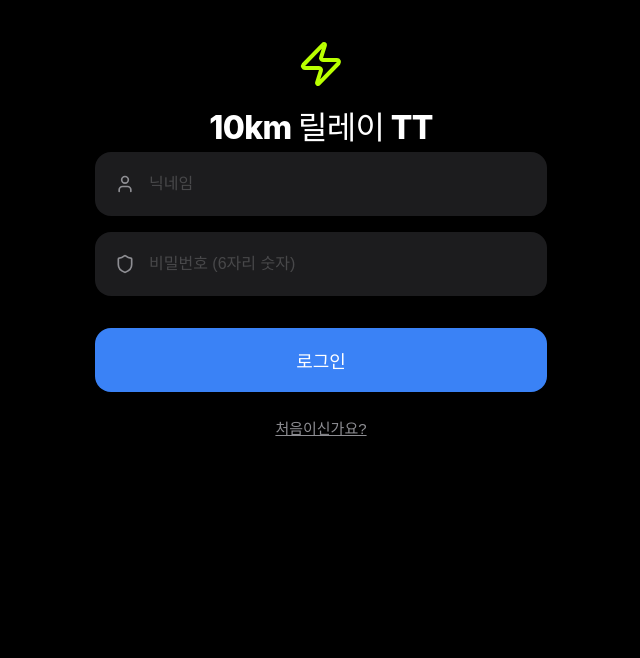
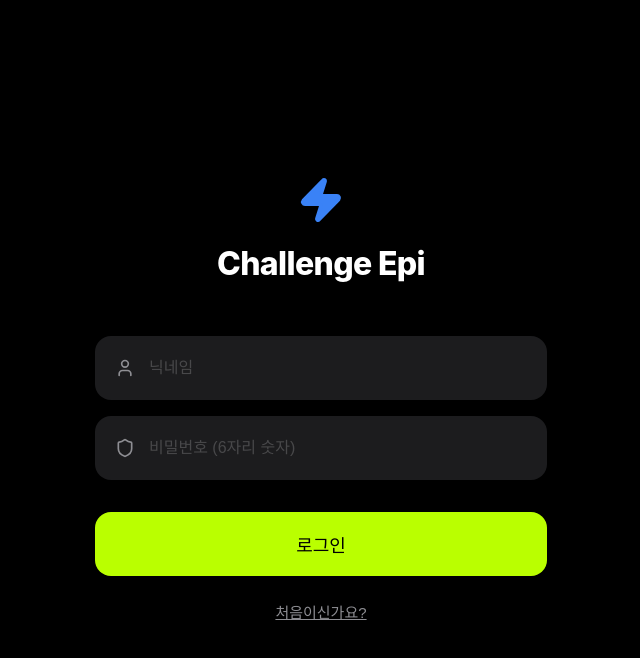
Before and after one commit to pigpo11/Challege_run, a React (Vite) app: page / in a window 1280 px wide. Shown: the top 658 px of the page, without its empty margins (319-959 px from the left). Built offline with nearby package versions, Linux system fonts and the light colour scheme; a web font is replaced by a local one.

Commit message:
Center login screen and update button color to green

```diff
--- a/src/App.css
+++ b/src/App.css
@@ -2761,6 +2761,7 @@
   color: var(--fit-green);
   margin-left: 2px;
 }
+
 /* Logout Button Style */
 .btn-logout-premium {
   width: 100%;
@@ -2790,13 +2791,14 @@
   padding: 40px 24px;
   display: flex;
   flex-direction: column;
+  justify-content: center;
   height: 100%;
   background-color: #000;
 }
 
 .auth-header {
-  margin-top: 40px;
   margin-bottom: 60px;
+  text-align: center;
 }
 
 .auth-title {
@@ -2847,8 +2849,8 @@
 }
 
 .auth-btn-primary {
-  background: #3a82f6;
-  color: #fff;
+  background: var(--fit-green);
+  color: #000;
   border: none;
   border-radius: 16px;
   height: 64px;
--- a/src/App.tsx
+++ b/src/App.tsx
@@ -192,8 +192,7 @@ const AuthView = ({ onLogin, onSignup, allUserNames }: { onLogin: (name: string,
                 autoFocus
               />
             </div>
-            {signupError && <p className="error-msg-premium">{signupError}</p>}
-            <div className="flex-1" />
+            {signupError && <p className="error-msg-premium text-center">{signupError}</p>}
             <button className="auth-btn-primary" disabled={!newName.trim()} onClick={nextSignupStep}>다음</button>
           </div>
         );
@@ -201,7 +200,7 @@ const AuthView = ({ onLogin, onSignup, allUserNames }: { onLogin: (name: string,
         return (
           <div className="auth-container">
             <div className="auth-header">
-              <button className="text-gray-500 mb-20" onClick={() => setSignupStep(1)}><ChevronLeft size={24} /></button>
+              <button className="text-gray-500 mb-20 block mx-auto" onClick={() => setSignupStep(1)}><ChevronLeft size={24} /></button>
               <h1 className="auth-title">로그인 시 사용할<br />숫자 6자리를 입력해주세요</h1>
             </div>
             <div className="auth-input-wrapper">
@@ -215,7 +214,6 @@ const AuthView = ({ onLogin, onSignup, allUserNames }: { onLogin: (name: string,
                 autoFocus
               />
             </div>
-            <div className="flex-1" />
             <button className="auth-btn-primary" disabled={newPass.length < 6} onClick={nextSignupStep}>다음</button>
           </div>
         );
@@ -223,7 +221,7 @@ const AuthView = ({ onLogin, onSignup, allUserNames }: { onLogin: (name: string,
         return (
           <div className="auth-container">
             <div className="auth-header">
-              <button className="text-gray-500 mb-20" onClick={() => setSignupStep(2)}><ChevronLeft size={24} /></button>
+              <button className="text-gray-500 mb-20 block mx-auto" onClick={() => setSignupStep(2)}><ChevronLeft size={24} /></button>
               <h1 className="auth-title">비밀번호를<br />한 번 더 입력해 주세요</h1>
             </div>
             <div className="auth-input-wrapper">
@@ -237,8 +235,7 @@ const AuthView = ({ onLogin, onSignup, allUserNames }: { onLogin: (name: string,
                 autoFocus
               />
             </div>
-            {signupError && <p className="error-msg-premium">{signupError}</p>}
-            <div className="flex-1" />
+            {signupError && <p className="error-msg-premium text-center">{signupError}</p>}
             <button className="auth-btn-primary" disabled={confirmPass.length < 6} onClick={nextSignupStep}>다음</button>
           </div>
         );
@@ -246,7 +243,7 @@ const AuthView = ({ onLogin, onSignup, allUserNames }: { onLogin: (name: string,
         return (
           <div className="auth-container">
             <div className="auth-header">
-              <button className="text-gray-500 mb-20" onClick={() => setSignupStep(3)}><ChevronLeft size={24} /></button>
+              <button className="text-gray-500 mb-20 block mx-auto" onClick={() => setSignupStep(3)}><ChevronLeft size={24} /></button>
               <h1 className="auth-title">이번 달 목표 러닝 마일리지를<br />설정해 주세요</h1>
               <p className="auth-subtitle">내 속도에 맞는 목표를 정해보세요</p>
             </div>
@@ -261,7 +258,6 @@ const AuthView = ({ onLogin, onSignup, allUserNames }: { onLogin: (name: string,
               />
               <span className="text-white font-20 ml-8">km</span>
             </div>
-            <div className="flex-1" />
             <button className="auth-btn-primary" onClick={handleSignupComplete}>시작하기</button>
           </div>
         );
@@ -273,9 +269,9 @@ const AuthView = ({ onLogin, onSignup, allUserNames }: { onLogin: (name: string,
 
   return (
     <div className="auth-container">
-      <div className="flex-center flex-col py-60">
-        <Zap size={48} className="text-green mb-16" />
-        <h1 className="text-white text-32 bold">10km 릴레이 TT</h1>
+      <div className="flex-center flex-col mb-48">
+        <Zap size={48} fill="#3a82f6" color="#3a82f6" className="mb-16" />
+        <h1 className="text-white text-32 bold">Challenge Epi</h1>
       </div>
 
       <div className="auth-input-group">
```
